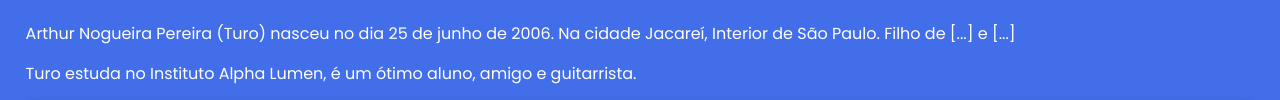
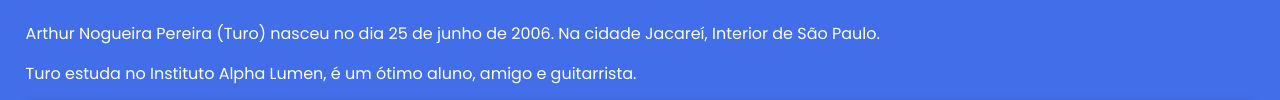
Before and after one commit to DanielDPereira/Turo, a plain HTML site: page index.html in a window 1280 px wide. Shown: the part 388-488 px from the top of the page. Drawn offline with nearby package versions, Linux system fonts and the light colour scheme; a script that the page names is missing.

Commit message:
Update index.html

```diff
--- a/index.html
+++ b/index.html
@@ -45,7 +45,7 @@
   <center><img class="foto" src="./Turo.jpeg"/></center>
 
   <div class="texto1">
-    <p>Arthur Nogueira Pereira (Turo) nasceu no dia 25 de junho de 2006. Na cidade Jacareí, Interior de São Paulo. Filho de [...] e [...]</p>
+    <p>Arthur Nogueira Pereira (Turo) nasceu no dia 25 de junho de 2006. Na cidade Jacareí, Interior de São Paulo.</p>
 
     <p>Turo estuda no Instituto Alpha Lumen, é um ótimo aluno, amigo e guitarrista.</p>
 
```
